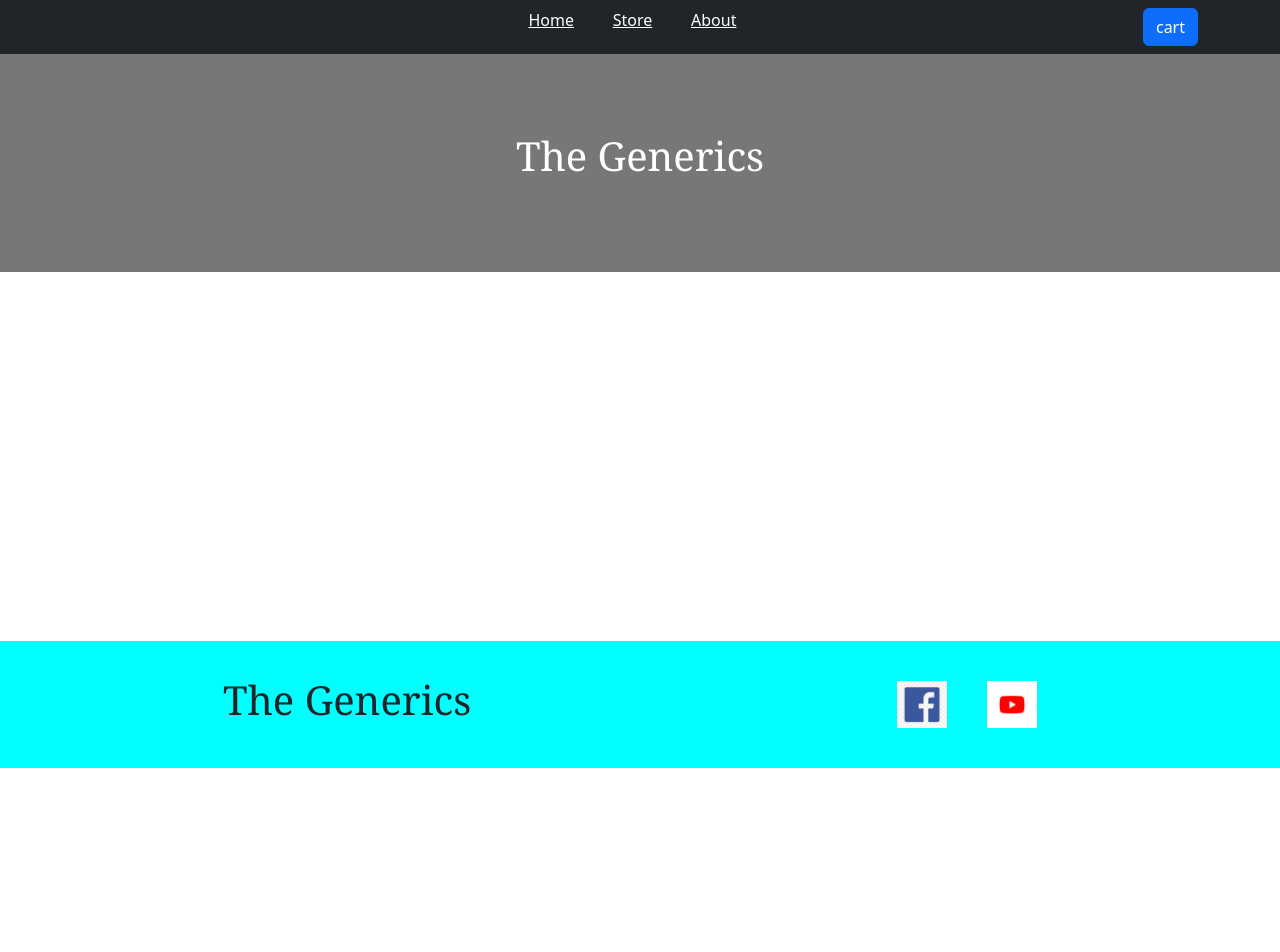
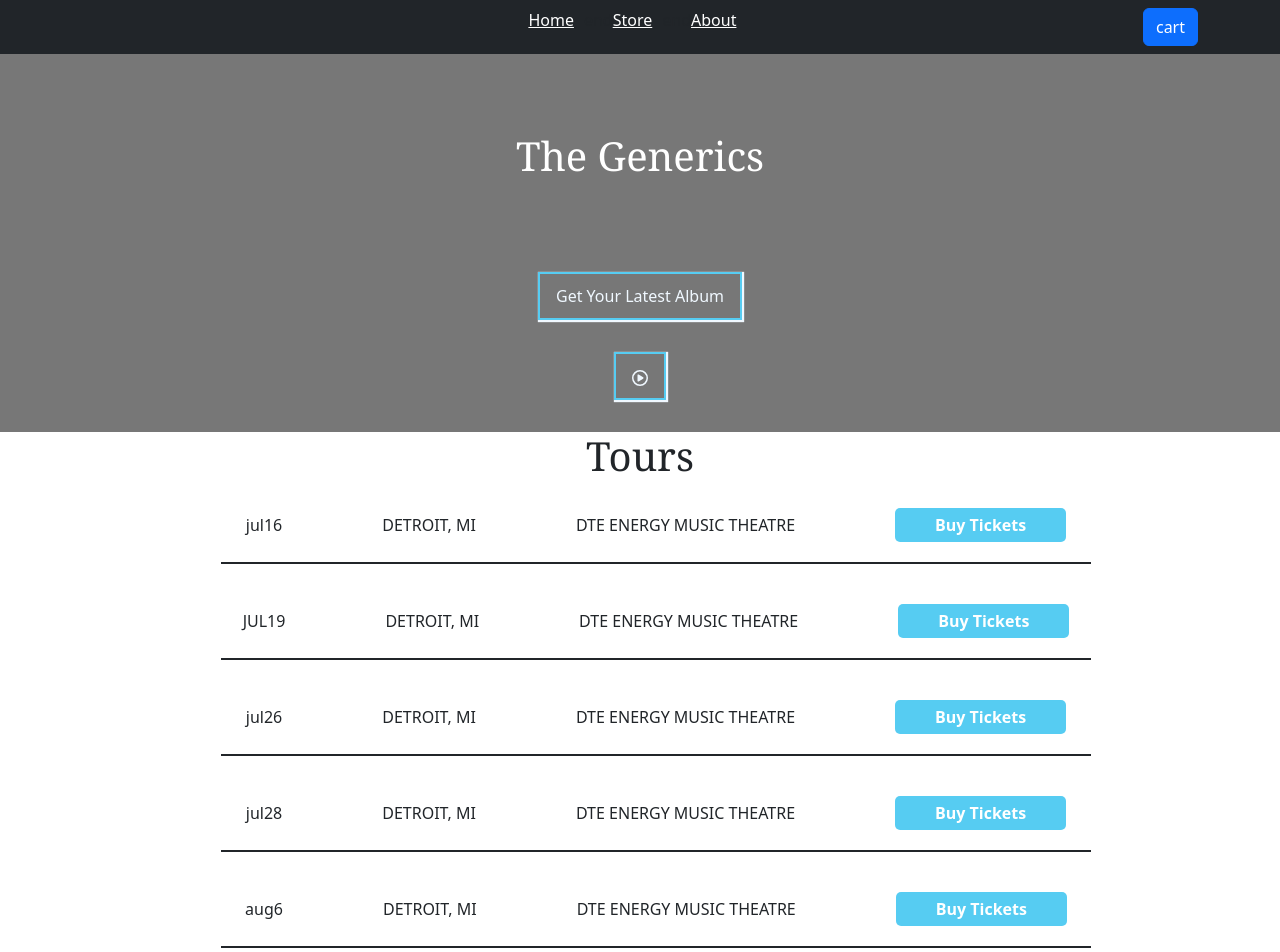
Before and after one commit to danishsalim/E-Commerce, a React (Vite) app: page /Home in a window 1280 px wide. Shown: the top 952 px of the page. Before the commit the page ends 800 px from the top, so only its background shows below. Built offline with nearby package versions, Linux system fonts and the light colour scheme.

Commit message:
Home page added

```diff
--- a/src/App.jsx
+++ b/src/App.jsx
@@ -4,6 +4,7 @@ import Main from "./Components/Main/Main";
 import Cart from "./Components/Cart/Cart";
 import CartProvider from "./Components/store/CartProvider";
 import About from "./Components/About/About";
+import Home from "./Components/Home/Home";
 import { BrowserRouter, Routes, Route } from "react-router-dom";
 import "./App.css"
 import 'bootstrap/dist/css/bootstrap.min.css';
@@ -18,6 +19,7 @@ function App() {
         <Cart />
         <Routes>
             <Route path='/' element={<Main />} />
+            <Route path='/Home' element={<Home />} />
             <Route path='/About' element={<About />} />
         </Routes>
         <Footer />
--- a/src/Components/Header/Header.jsx
+++ b/src/Components/Header/Header.jsx
@@ -10,7 +10,7 @@ const Header = () => {
      <Navbar bg="dark" data-bs-theme="dark" fixed="top"  style={{marginBottom:'3rem',width:'100'}} >
         <Container style={{width:'100'}}>
           <Nav style={{width:"100vw",marginLeft:'40%',display:'flex',justifyContent:'center'}}>
-            <NavLink to="/" className={({ isActive}) => isActive ? "active" : ""} style={{color:"white",marginRight:'10px'}}>Home</NavLink>
+            <NavLink to="/Home" className={({ isActive}) => isActive ? "active" : ""} style={{color:"white",marginRight:'10px'}}>Home</NavLink>
             end
             <NavLink to="/" className={({ isActive}) => isActive ? "active" : ""} style={{color:"white",marginRight:'10px'}}>Store</NavLink>
             end
--- a/src/Components/Header/Heading.css
+++ b/src/Components/Header/Heading.css
@@ -1,7 +1,6 @@
 .heading{
     align-items: center;
     margin-top: 3rem ;
-    margin-bottom: 1rem;
     display: flex;
     justify-content: center;
     background-color: #777777;
--- /dev/null
+++ b/src/Components/Home/Home.css
@@ -0,0 +1,51 @@
+.home{
+    display: flex;
+    flex-direction: column;
+    align-items: center;
+    justify-content: center;
+}
+.homeHeading{
+    display: flex;
+    flex-direction: column;
+    align-items: center;
+    justify-content: center;
+    background-color: #777777;
+    color: #FFFFFF;
+    height: 10rem;
+    width: 100%;
+}
+.homeHeading button{
+  background-color:transparent ;
+  border: 2px solid #56CCF2;
+  padding: 10px 1rem;
+  margin-bottom: 2rem;
+  box-shadow:1px 1px 1px 1px  ;
+  color: aliceblue;
+
+}
+.homebody{
+    display: flex;
+    flex-direction: column wrap;
+    align-items: center;
+    justify-content: center;
+}
+.toursDetail li{
+    list-style: none;
+    text-decoration: none;
+    border-bottom: 2px solid;
+    display: flex;
+    align-items: center;
+    justify-content: center;
+    gap: 100px;
+    margin-bottom: 20px;
+    padding: 20px;
+}
+
+.toursDetail li button{
+    background-color: #56CCF2;
+    color: white;
+    font-weight: bolder;
+    padding: 5px 40px;
+    border: none;
+    border-radius: 5px;
+}
--- /dev/null
+++ b/src/Components/Home/Home.jsx
@@ -0,0 +1,61 @@
+import React from 'react'
+import './Home.css'
+import { FaRegCirclePlay } from "react-icons/fa6";
+
+const Home = () => {
+  return (
+    <div className='home'>
+        <div className='homeHeading'>
+            <button>Get Your Latest Album</button>
+            <button><FaRegCirclePlay /></button>
+        </div>
+        <h1>Tours</h1>
+        <div className='homeBody'>
+            <div className='toursDetail'>
+                <ul>
+                    <li>
+                        <span>jul16</span>
+                        <span>DETROIT, MI</span>
+                        <span>DTE ENERGY MUSIC THEATRE</span>
+                        <button>Buy Tickets</button>
+                    </li>
+                    <li>
+                        <span>JUL19</span>
+                        <span>DETROIT, MI</span>
+                        <span>DTE ENERGY MUSIC THEATRE</span>
+                        <button>Buy Tickets</button>
+                    </li>
+                    <li>
+                        <span>jul26</span>
+                        <span>DETROIT, MI</span>
+                        <span>DTE ENERGY MUSIC THEATRE</span>
+                        <button>Buy Tickets</button>
+                    </li>
+                    <li>
+                        <span>jul28</span>
+                        <span>DETROIT, MI</span>
+                        <span>DTE ENERGY MUSIC THEATRE</span>
+                        <button>Buy Tickets</button>
+                    </li>
+                    <li>
+                        <span>aug6</span>
+                        <span>DETROIT, MI</span>
+                        <span>DTE ENERGY MUSIC THEATRE</span>
+                        <button>Buy Tickets</button>
+                    </li>
+                    <li>
+                        <span>aug16</span>
+                        <span>DETROIT, MI</span>
+                        <span>DTE ENERGY MUSIC THEATRE</span>
+                        <button>Buy Tickets</button>
+                    </li>
+
+                </ul>
+            </div>
+        </div>
+    </div>
+
+  )
+}
+
+export default Home
```
